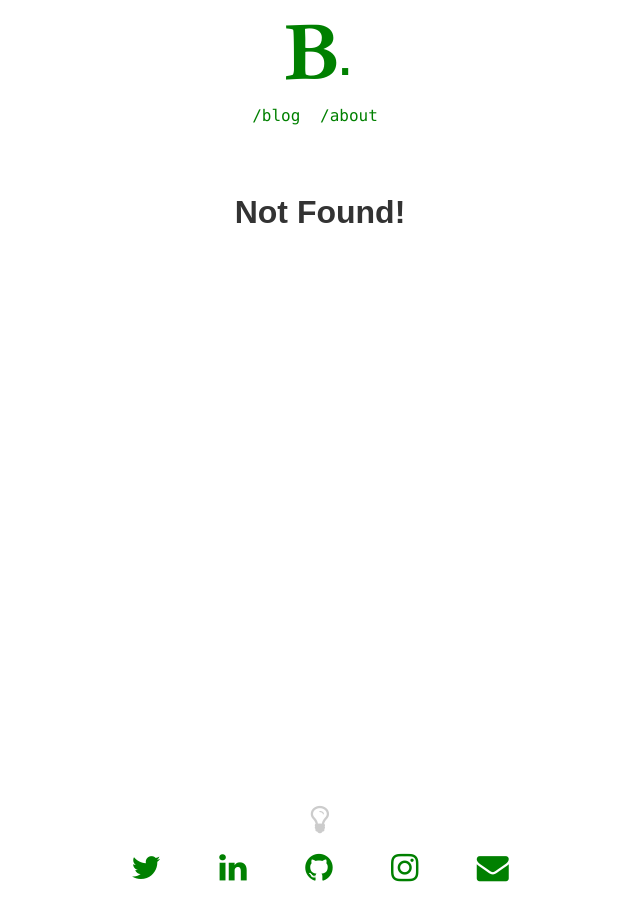
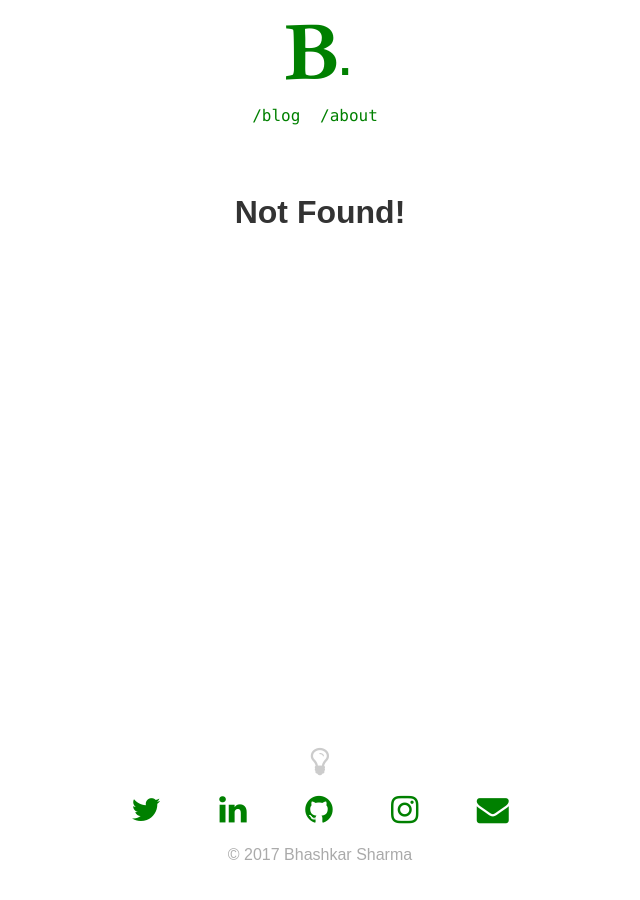
Before and after one commit to bhashkarsharma/bhashkarsharma.github.io, a Jekyll site: the page built from 404.md, in a window 1280 px wide. Shown: the whole page, without its empty margins (320-960 px from the left). Built offline with Jekyll 4.4.1, drawn with Linux system fonts in a browser that asks for light colours; some of the changed lines change nothing that is shown.

Commit message:
Added copyright notice

```diff
--- a/_includes/footer.html
+++ b/_includes/footer.html
@@ -10,6 +10,7 @@
         <a href="https://instagram.com/bhashkarsharma" class="icon fa-instagram"></a>
         <a href="mailto:info@bhashkar.me" class="icon fa-envelope"></a>
     </section>
+    <section class="copyright">&copy; {{ 'now' | date: "%Y" }} Bhashkar Sharma</section>
 </footer>
 <script>
     function switchTheme() {
--- a/_layouts/404.html
+++ b/_layouts/404.html
@@ -11,23 +11,33 @@
         {% include footer.html %}
         <script>
             (function() {
-                var routes = [];
-                {% for post in site.posts %}routes.push('{{post.url}}');{% endfor %}
-                var frags = window.location.pathname.split('/');
-                frags.shift();
+                var redirects = [
+                    []
+                ];
+                var filtered = redirects.filter(function(i) {
+                    i[0] === window.location.pathname;
+                });
+                if (filtered.length > 0) window.location = filtered[0][1];
+            })();
+            (function() {
+                // var routes = [];
+                // {% for post in site.posts %}routes.push('{{post.url}}');{% endfor %}
+                // var frags = window.location.pathname.split('/');
+                // frags.shift();
+                // console.log(frags);
                 // strip /blog from post url
-                if (frags.indexOf('blog') > -1 && frags.length > 2) {
-                    var newUrl = window.location.pathname.replace('/blog', '');
-                    if (routes.indexOf(newUrl) > -1) {
-                        window.location = newUrl;
-                    } else {
-                        routes.forEach(function(e) {
-                            if (e.indexOf(frags[frags.length-2]) > -1) {
-                                window.location = e;
-                            }
-                        });
-                    }
-                }
+                // if (frags.indexOf('blog') > -1 && frags.length > 2) {
+                //     var newUrl = window.location.pathname.replace('/blog', '');
+                //     if (routes.indexOf(newUrl) > -1) {
+                //         window.location = newUrl;
+                //     } else {
+                //         routes.forEach(function(e) {
+                //             if (e.indexOf(frags[frags.length-2]) > -1) {
+                //                 window.location = e;
+                //             }
+                //         });
+                //     }
+                // }
             })();
         </script>
     </body>
--- a/assets/_scss/_layout.scss
+++ b/assets/_scss/_layout.scss
@@ -111,6 +111,11 @@ footer {
                 }
             }
         }
+    }
+
+    .copyright {
+        margin: 20px auto;
+        text-align: center;
     }
 }
 
--- a/assets/_scss/_theme.scss
+++ b/assets/_scss/_theme.scss
@@ -11,6 +11,12 @@ a {
     &:hover {
         color: $link_hover_color;
         border-color: $link_color;
+    }
+}
+
+footer {
+    .copyright {
+        color: $light_text_color;
     }
 }
 
--- a/package.json
+++ b/package.json
@@ -18,7 +18,6 @@
     "site"
   ],
   "author": "bhashkarsharma",
-  "license": "MIT",
   "bugs": {
     "url": "https://github.com/bhashkarsharma/bhashkarsharma.github.io/issues"
   },
```
